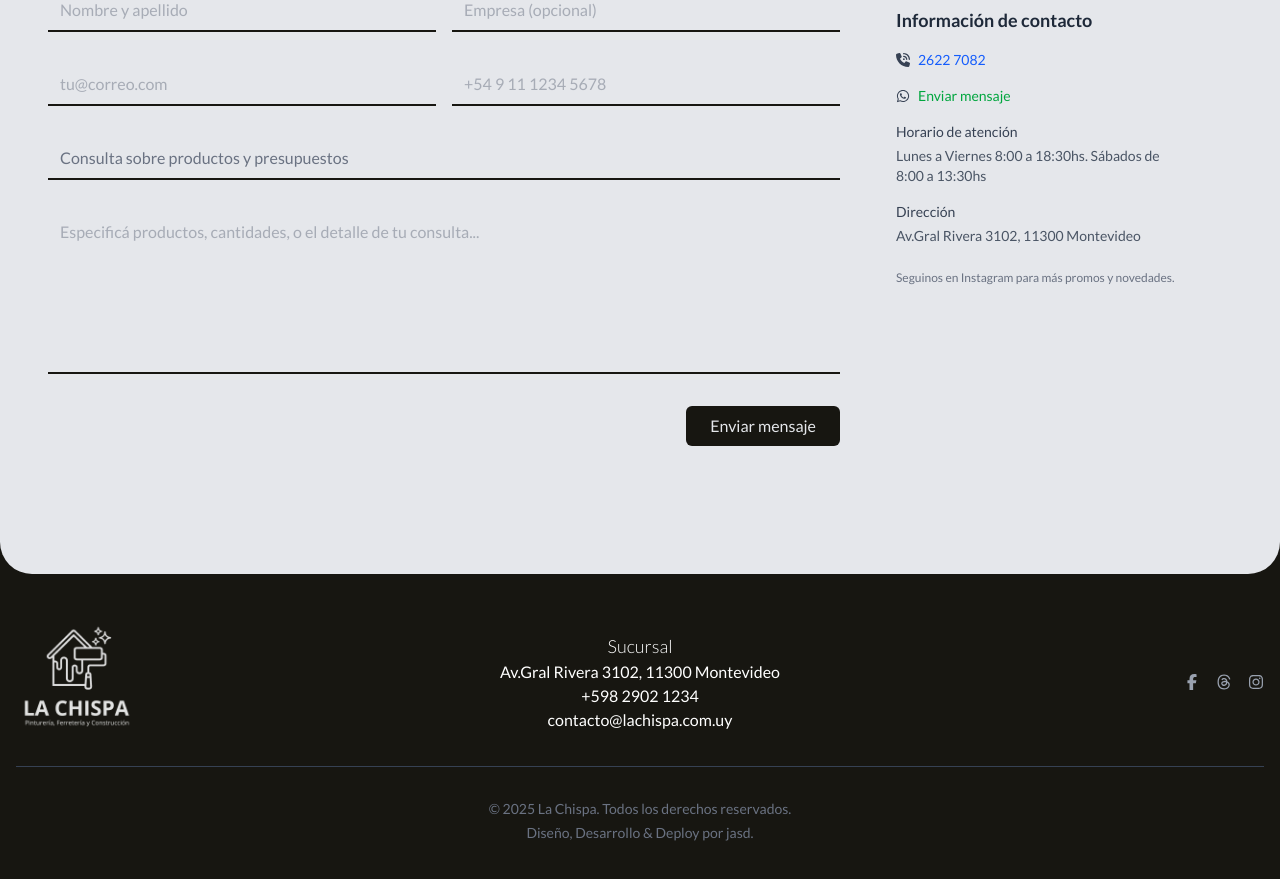
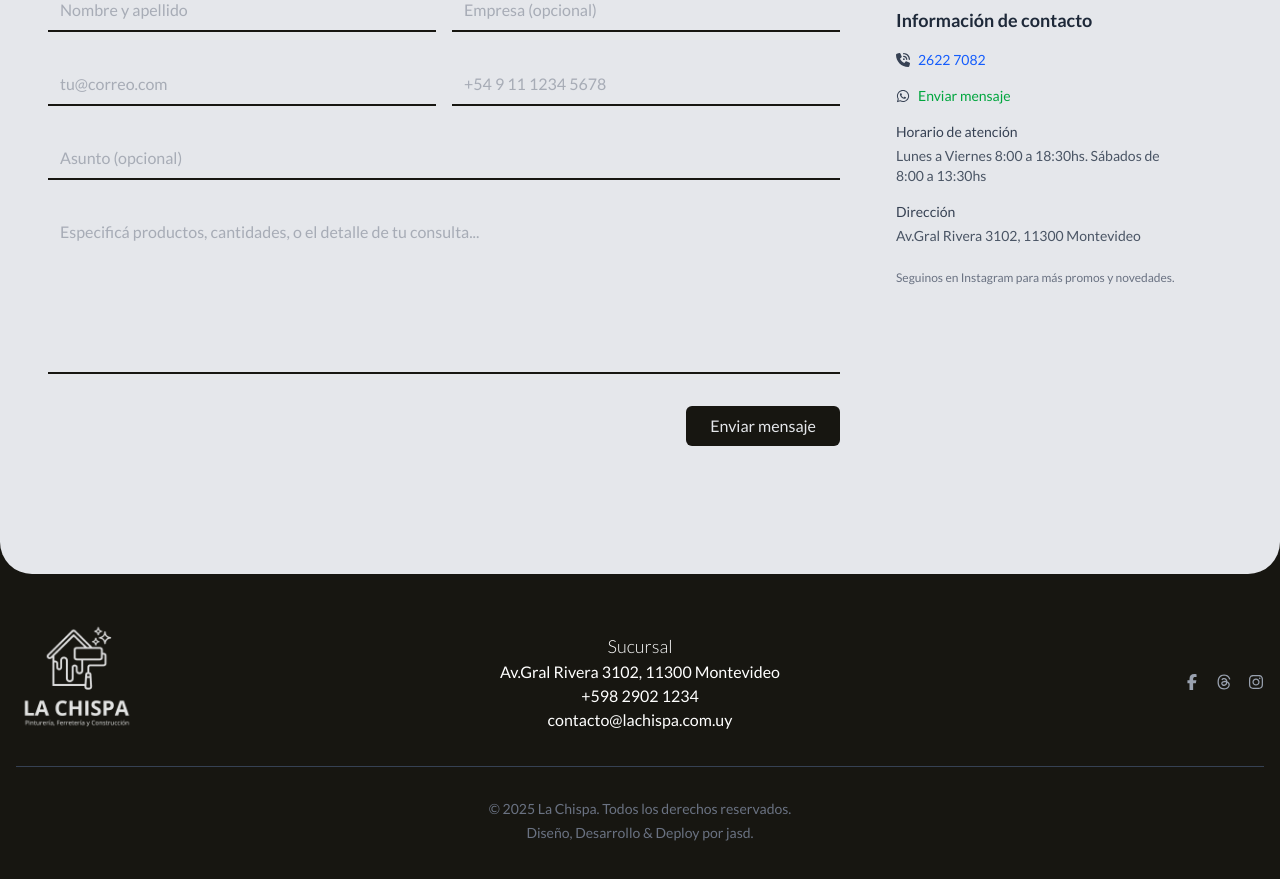
Before and after one commit to andresdarin/ferreteria-la-chispa, a Next.js app: page / in a window 1280 px wide. Shown: the part 4560-5439 px from the top of the page. Built offline with nearby package versions, Linux system fonts and the light colour scheme; no server answers; a web font is replaced by a local one.

Commit message:
fix: reset subject field in ContactForm to empty on form reset

```diff
--- a/next.config.ts
+++ b/next.config.ts
@@ -1,7 +1,7 @@
 import type { NextConfig } from "next";
 
 const nextConfig: NextConfig = {
-  output: "export",
+  output: 'export',
   images: {
     unoptimized: true,
   },
--- a/src/components/contact/ContactForm.tsx
+++ b/src/components/contact/ContactForm.tsx
@@ -12,7 +12,7 @@ export default function ContactForm(): JSX.Element {
     const [company, setCompany] = useState('');
     const [email, setEmail] = useState('');
     const [phone, setPhone] = useState('');
-    const [subject, setSubject] = useState('Consulta sobre productos y presupuestos');
+    const [subject, setSubject] = useState('');
     const [message, setMessage] = useState('');
     const [status, setStatus] = useState<Status>('idle');
     const [errorMsg, setErrorMsg] = useState<string | null>(null);
@@ -25,7 +25,7 @@ export default function ContactForm(): JSX.Element {
         setCompany('');
         setEmail('');
         setPhone('');
-        setSubject('Consulta sobre productos y presupuestos');
+        setSubject('');
         setMessage('');
     };
 
```
